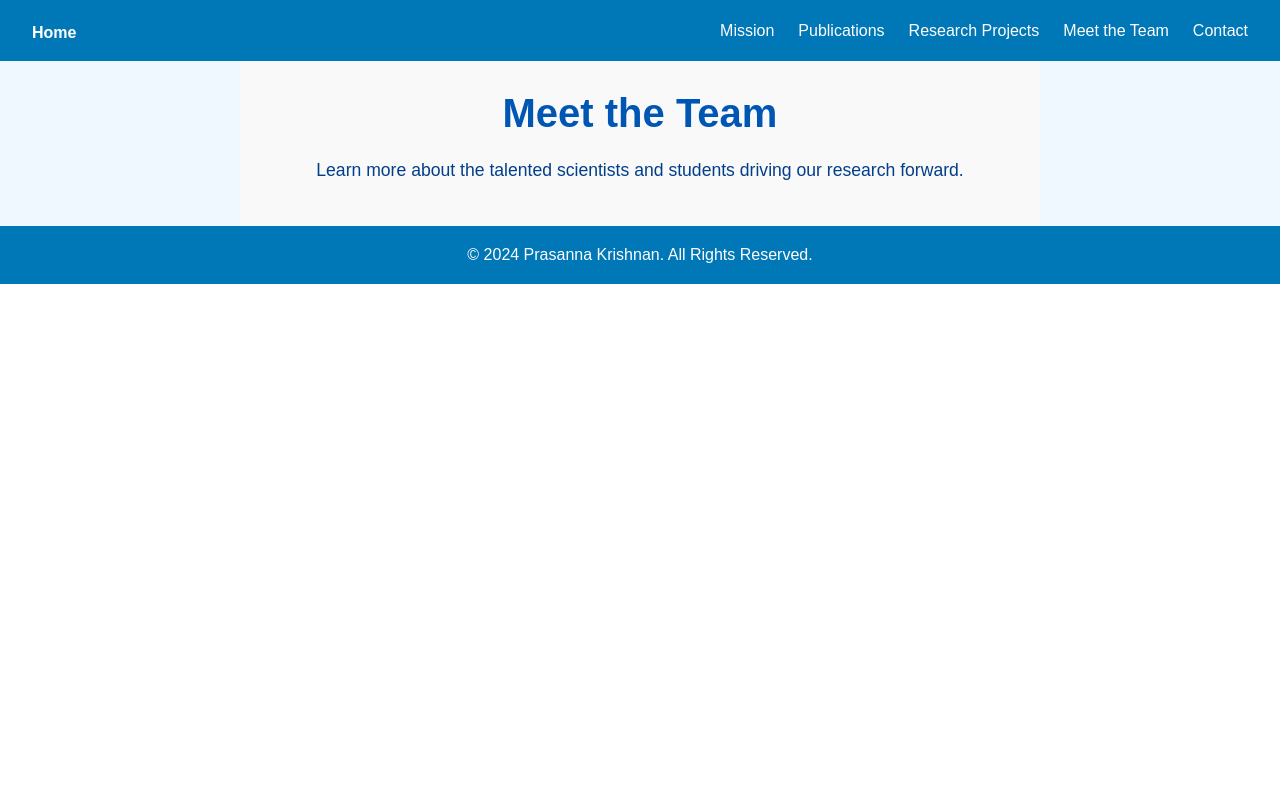
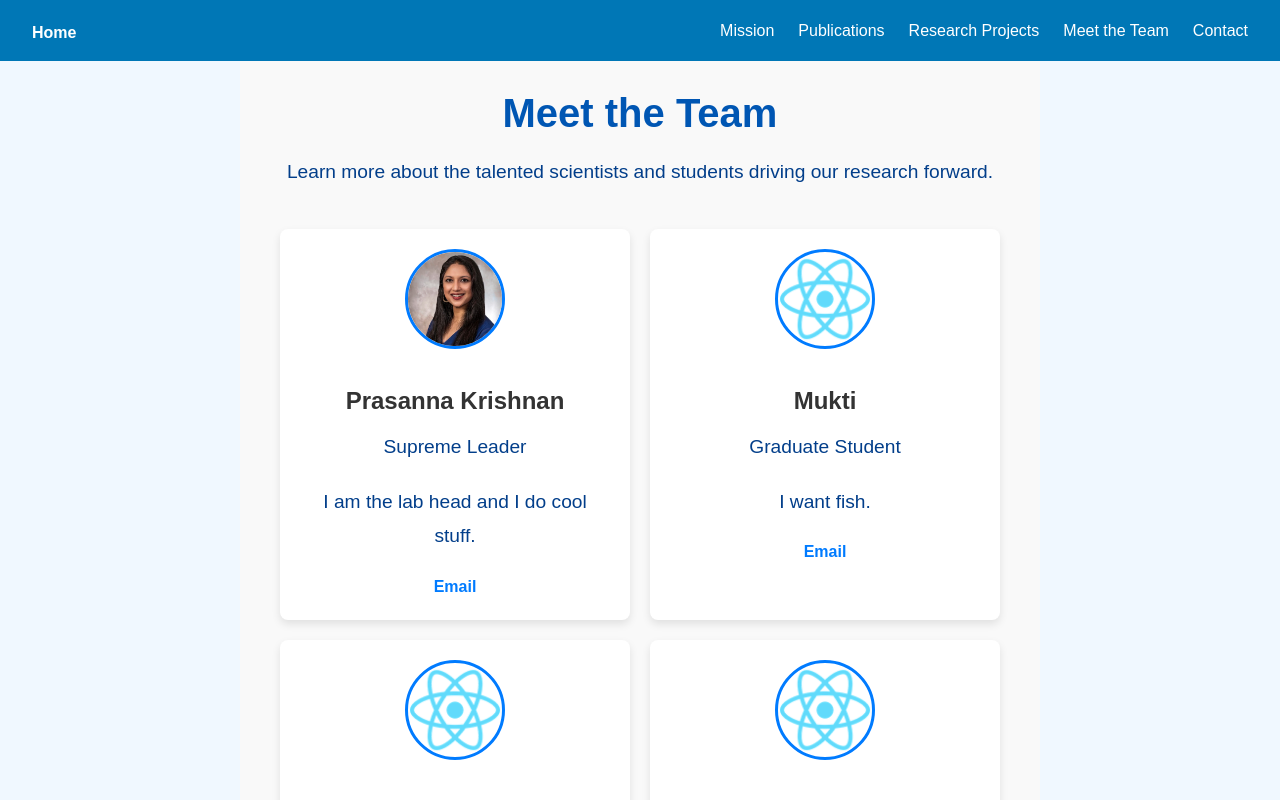
Before and after one commit to raki-krishnan/prasanna-website, a React (Create React App) app: page /team in a window 1280 px wide. Shown: the top 800 px of the page. Built offline with nearby package versions, Linux system fonts and the light colour scheme.

Commit message:
team template

```diff
--- a/src/team.css
+++ b/src/team.css
@@ -0,0 +1,79 @@
+/* General Page Styling */
+.page-container {
+    font-family: Arial, sans-serif;
+    padding: 20px;
+    text-align: center;
+    background-color: #f9f9f9;
+    color: #333;
+}
+
+.page-container h1 {
+    font-size: 2.5rem;
+    margin-bottom: 10px;
+}
+
+.page-container p {
+    font-size: 1.2rem;
+    margin-bottom: 20px;
+}
+
+/* Team Grid */
+.team-grid {
+    display: grid;
+    grid-template-columns: repeat(auto-fit, minmax(250px, 1fr));
+    gap: 20px;
+    padding: 20px;
+}
+
+/* Team Member Card */
+.team-member {
+    background: #ffffff;
+    border-radius: 8px;
+    box-shadow: 0 4px 8px rgba(0, 0, 0, 0.1);
+    padding: 20px;
+    text-align: center;
+    transition: transform 0.2s, box-shadow 0.2s;
+}
+
+.team-member:hover {
+    transform: scale(1.05);
+    box-shadow: 0 6px 12px rgba(0, 0, 0, 0.15);
+}
+
+/* Team Member Image */
+.team-image {
+    width: 100px;
+    height: 100px;
+    border-radius: 50%;
+    object-fit: cover;
+    border: 3px solid #007bff; /* Outline color */
+    margin-bottom: 15px;
+}
+
+/* Team Member Details */
+h2 {
+    font-size: 1.5rem;
+    margin: 10px 0;
+}
+
+.position {
+    font-size: 1.1rem;
+    color: #555;
+    margin-bottom: 10px;
+}
+
+.bio {
+    font-size: 0.9rem;
+    color: #666;
+    margin-bottom: 15px;
+}
+
+.email-link {
+    color: #007bff;
+    text-decoration: none;
+    font-weight: bold;
+}
+
+.email-link:hover {
+    text-decoration: underline;
+}
--- a/src/team.jsx
+++ b/src/team.jsx
@@ -1,10 +1,64 @@
 import React from 'react';
+import './team.css';
+
+class Person {
+    constructor(name, position, bio, image, email) {
+        this.name = name; //string
+        this.position = position; //string
+        this.bio = bio; //string
+        this.image = image; //string (URL)
+        this.email = email; //string (email)
+    }
+}
 
 function Team() {
+
+    const prasanna = new Person(
+        'Prasanna Krishnan',
+        'Supreme Leader',
+        'I am the lab head and I do cool stuff.',
+        '/psk-pfp.jpeg',
+        'prasanna.krishnan@gmail.com'
+    )
+    const mukti = new Person(
+        'Mukti',
+        'Graduate Student',
+        'I want fish.',
+        'logo192.png',
+        'mukti@gmail.com'
+    )
+    const uma = new Person(
+        'Uma',
+        'Undergraduate Student',
+        'I am a student and I do cool stuff.',
+        'logo192.png',
+        'uma@gmail.com'
+    )
+    const meera =  new Person(
+        'Meera',
+        'High School Student',
+        'Hahahahahaha',
+        'logo192.png',
+        'meera@gmail.com'
+    )
+
+    const teamMembers = [prasanna, mukti, uma, meera];
+
     return (
         <div className="page-container">
             <h1>Meet the Team</h1>
             <p>Learn more about the talented scientists and students driving our research forward.</p>
+            <div className="team-grid">
+                {teamMembers.map((member, index) => (
+                    <div className="team-member" key={index}>
+                        <img src={member.image} alt={member.name} className="team-image" />
+                        <h2>{member.name}</h2>
+                        <p className="position">{member.position}</p>
+                        <p className="bio">{member.bio}</p>
+                        <a href={`mailto:${member.email}`} className="email-link">Email</a>
+                    </div>
+                ))}
+            </div>
         </div>
     );
 }
```
Also changed, not shown: public/psk-pfp.jpeg (added).
